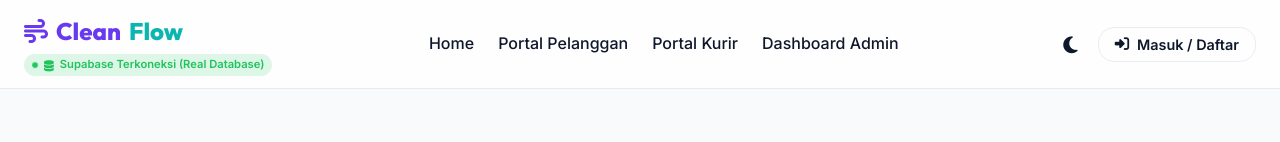
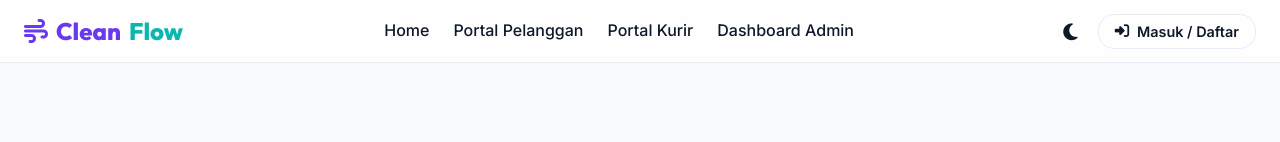
Before and after one commit to Xhelio/CleanFlow, a website built with Vite: page index.html in a window 1280 px wide. Shown: the top 142 px of the page. Built offline with nearby package versions, Linux system fonts and the light colour scheme; some packages are replaced by stand-ins of ours; no server answers; the database is empty.

Commit message:
Feat: hide database status badge indicator from UI

```diff
--- a/styles.css
+++ b/styles.css
@@ -94,24 +94,7 @@ h1, h2, h3, h4, h5, h6 {
 
 /* Connection Badges */
 .db-status-badge {
-    display: inline-flex;
-    align-items: center;
-    gap: 6px;
-    font-size: 0.7rem;
-    font-weight: 600;
-    padding: 2px 8px;
-    border-radius: 20px;
-    margin-top: 4px;
-    width: fit-content;
-    transition: var(--transition);
-}
-.db-status-badge.connected {
-    background: rgba(34, 197, 94, 0.15);
-    color: var(--status-success);
-}
-.db-status-badge.disconnected {
-    background: rgba(239, 68, 68, 0.12);
-    color: var(--status-danger);
+    display: none !important;
 }
 
 .navbar {
```
